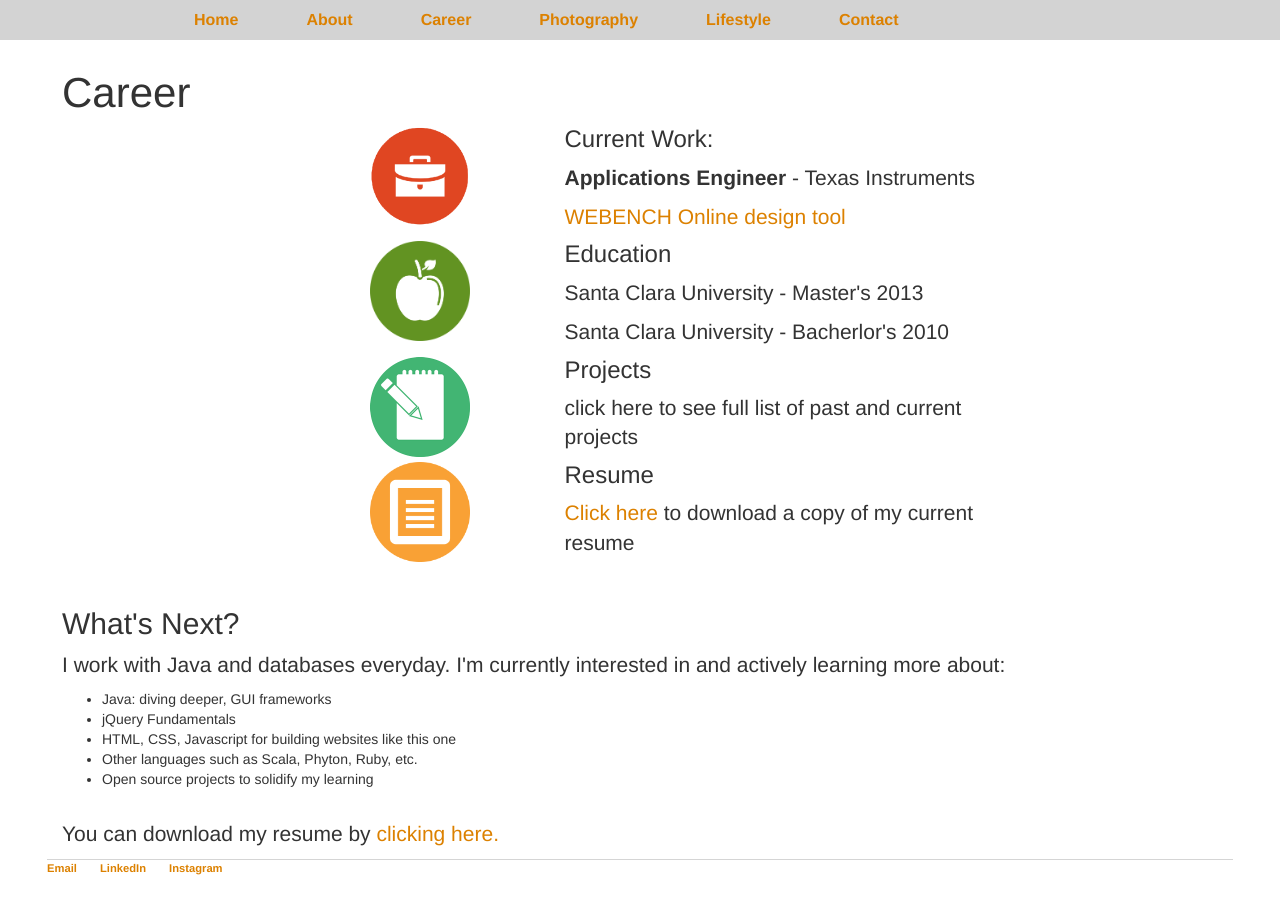
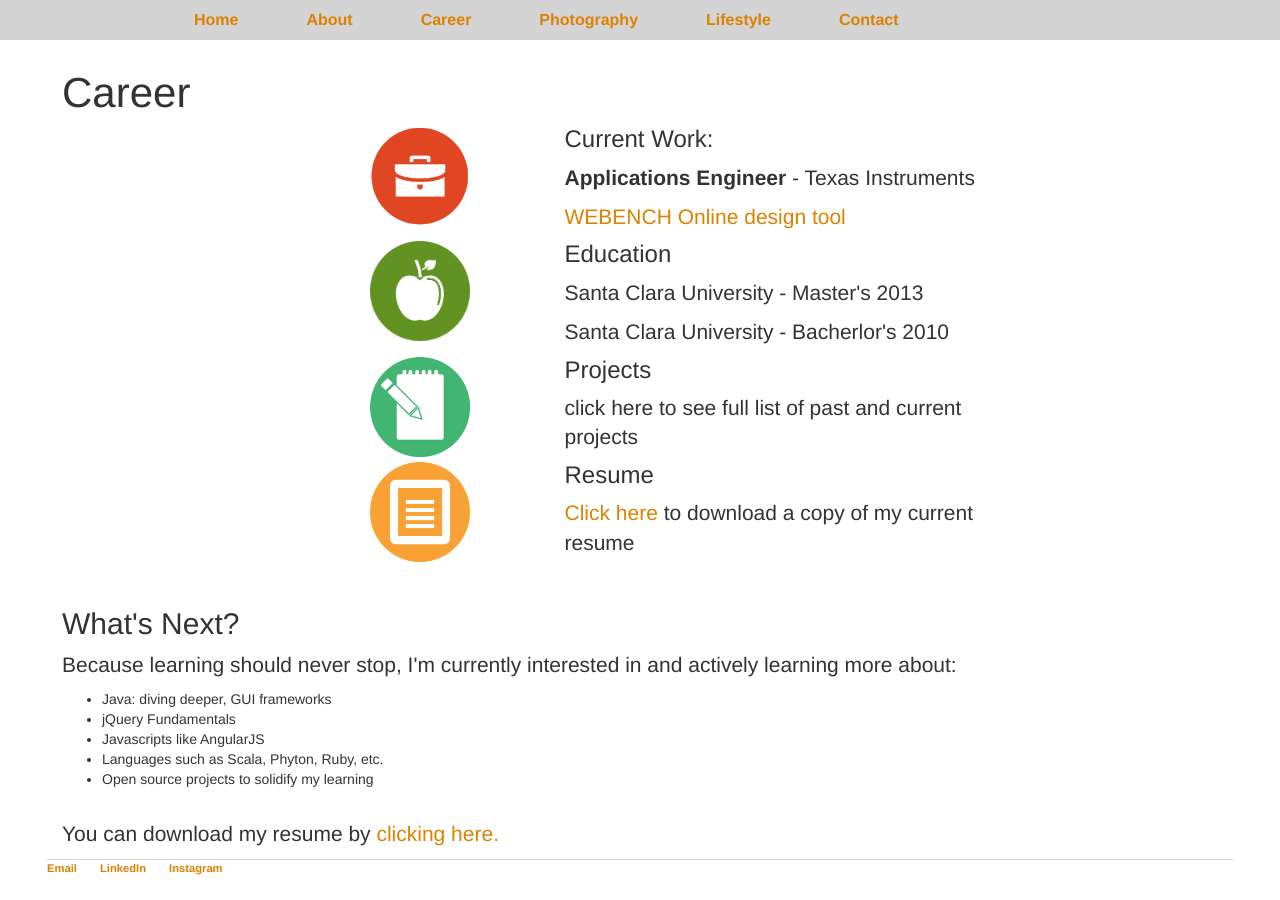
Before and after one commit to itsonlyjaz/itsonlyjaz.github.io, a Jekyll site: the page built from career/index.html, in a window 1280 px wide. Built offline with Jekyll 4.4.1, drawn with Linux system fonts in a browser that asks for light colours.

Commit message:
Update index.html

```diff
--- a/career/index.html
+++ b/career/index.html
@@ -81,12 +81,12 @@ title: jaz-marie
 
        <br>
          <h2>What's Next?</h2>
-       <p>I work with Java and databases everyday. I'm currently interested in and actively learning more about:
+       <p>Because learning should never stop, I'm currently interested in and actively learning more about:
           <ul>
              <li>Java: diving deeper, GUI frameworks</li>
              <li>jQuery Fundamentals</li>
-             <li>HTML, CSS, Javascript for building websites like this one</li>
-             <li>Other languages such as Scala, Phyton, Ruby, etc.</li>
+             <li>Javascripts like AngularJS</li>
+             <li>Languages such as Scala, Phyton, Ruby, etc.</li>
              <li>Open source projects to solidify my learning</li>
           </ul>
        <br>
```
